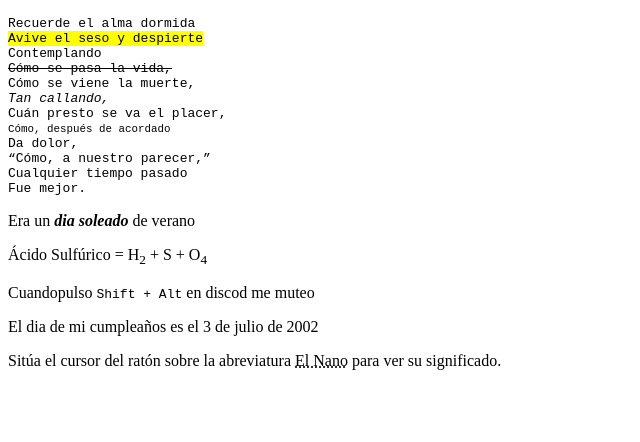
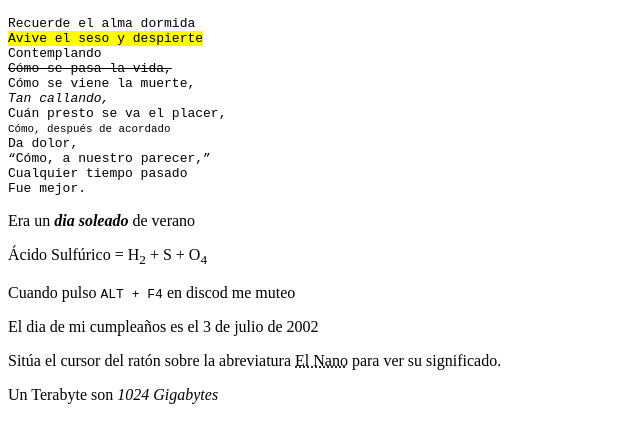
Before and after one commit to AdrianRoldan1/1EVAL_HTMLyCSS_APPWEB_2smra_migueldelcura1EVAL_HTMLyCSS_APPWEB_2smrb_adrianroldan, a plain HTML site: page Texto/texto.html in a window 1280 px wide. Shown: the whole page, without its empty margins (0-640 px from the left). Drawn offline with Linux system fonts and the light colour scheme.

Commit message:
Cambio Texto

```diff
--- a/Texto/texto.html
+++ b/Texto/texto.html
@@ -1,5 +1,5 @@
 <!DOCTYPE html>
-<html lang="en">
+<html lang="es">
 <head>
     <meta charset="UTF-8">
     <meta name="viewport" content="width=device-width, initial-scale=1.0">
@@ -24,8 +24,9 @@ Fue mejor.
     </p>
 <p>Era un <em><strong>dia soleado</em></strong> de verano</p>
 <p>Ácido Sulfúrico = H<sub>2</sub> + S + O<sub>4</sub>
-<p>Cuandopulso <kbd>Shift + Alt</kbd> en discod me muteo</p>
+<p>Cuando pulso <kbd>ALT + F4</kbd> en discod me muteo</p>
 <p>El dia de mi cumpleaños es el <time datetime="2002-07-03"> 3 de julio de 2002</time></p>
 <p>Sitúa el cursor del ratón sobre la abreviatura <abbr title="Fernando Alonso Díaz">El Nano</abbr> para ver su significado.</p>
+<p>Un Terabyte son <dfn>1024 Gigabytes</dfn></p>
 </body>
 </html>
```
